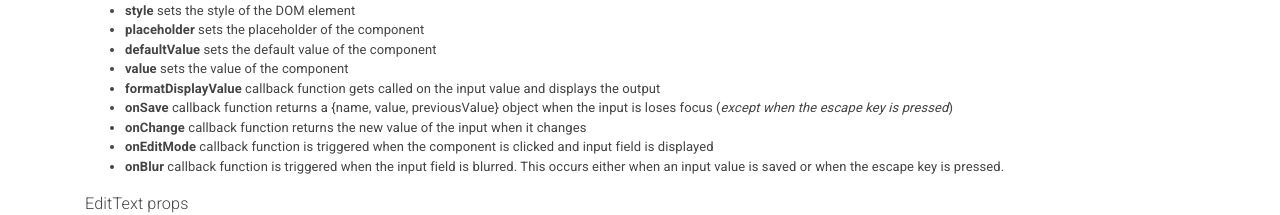
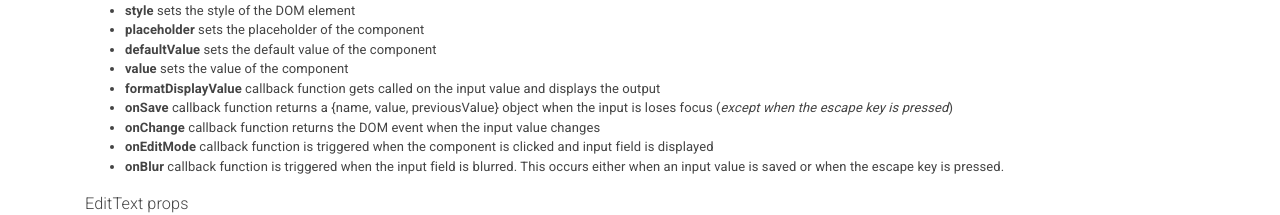
Before and after one commit to bymi15/react-edit-text, a React (Create React App) app in the folder example/: page / in a window 1280 px wide. Shown: the part 2043-2258 px from the top of the page. Built offline with nearby package versions, Linux system fonts and the light colour scheme.

Commit message:
update doc

```diff
--- a/example/src/App.js
+++ b/example/src/App.js
@@ -132,8 +132,8 @@ const App = () => {
             <em>except when the escape key is pressed</em>)
           </li>
           <li>
-            <b>onChange</b> callback function returns the new value of the input
-            when it changes
+            <b>onChange</b> callback function returns the DOM event when the
+            input value changes
           </li>
           <li>
             <b>onEditMode</b> callback function is triggered when the component
```
